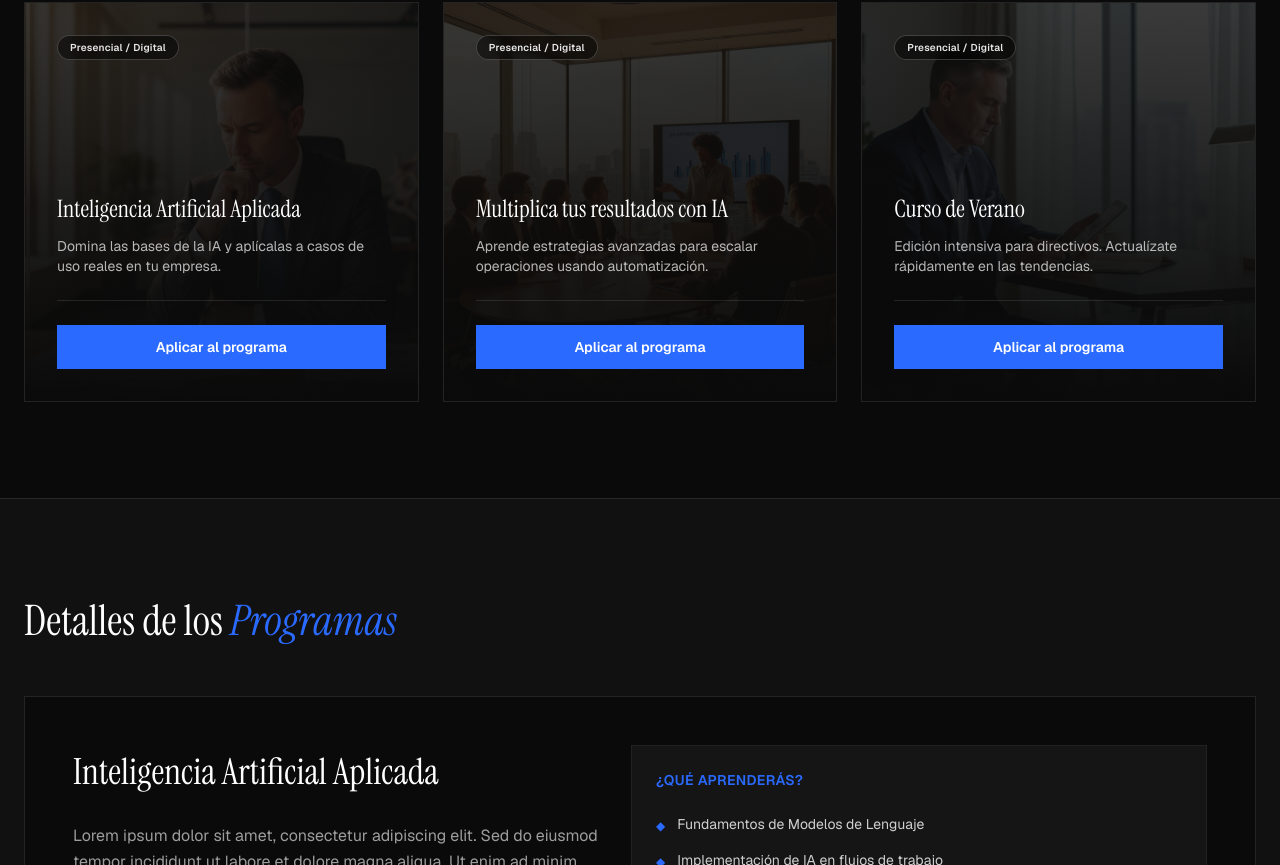
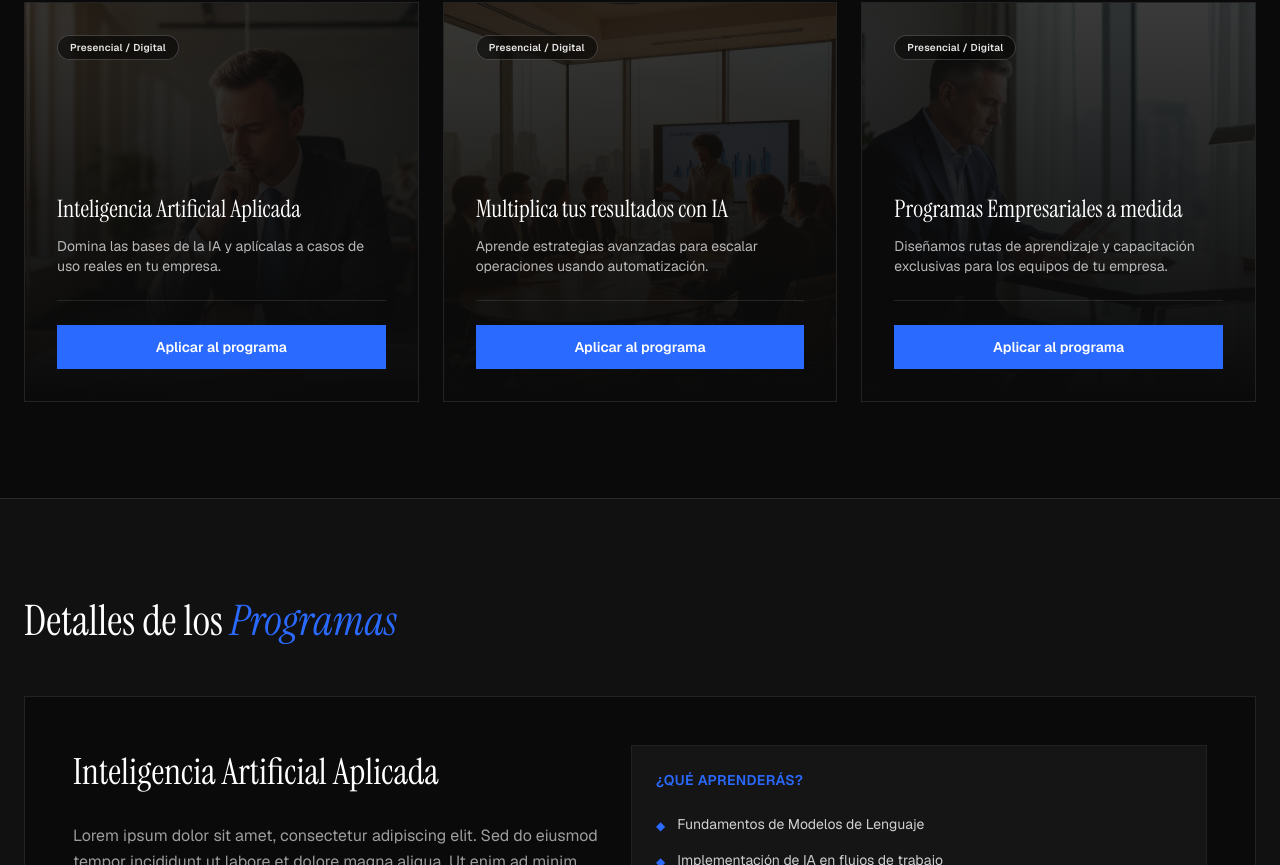
Before and after one commit to technetech/CursosTechnePagina, a React (Vite) app: page / in a window 1280 px wide. Shown: the part 1235-2100 px from the top of the page. Built offline with nearby package versions, Linux system fonts and the light colour scheme.

Commit message:
programasamedida

```diff
--- a/src/sections/DetallesCursos.tsx
+++ b/src/sections/DetallesCursos.tsx
@@ -34,13 +34,13 @@ const coursesDetails = [
   },
   {
     id: 3,
-    title: "Curso de Verano",
-    description: "Nemo enim ipsam voluptatem quia voluptas sit aspernatur aut odit aut fugit, sed quia consequuntur magni dolores eos qui ratione voluptatem sequi nesciunt. Neque porro quisquam est, qui dolorem ipsum quia dolor sit amet.",
+    title: "Programas Empresariales a medida",
+    description: "Creamos programas personalizados enfocados en las necesidades específicas de tu compañía, integrando a tus equipos en el uso estratégico y técnico de la inteligencia artificial para resolver problemas reales del negocio.",
     bullets: [
-      "Inmersión total en herramientas modernas",
-      "Talleres prácticos de resolución de problemas",
-      "Networking con otros directivos",
-      "Plan de acción para el próximo trimestre",
+      "Rutas de aprendizaje diseñadas para tus equipos",
+      "Proyectos aplicados a problemas internos de la empresa",
+      "Capacitación en herramientas de IA seleccionadas a medida",
+      "Seguimiento y evaluación del impacto en el negocio",
     ],
   },
 ];
--- a/src/sections/ProximasFechas.tsx
+++ b/src/sections/ProximasFechas.tsx
@@ -17,8 +17,8 @@ const courses = [
   },
   {
     id: 3,
-    title: "Curso de Verano",
-    description: "Edición intensiva para directivos. Actualízate rápidamente en las tendencias.",
+    title: "Programas Empresariales a medida",
+    description: "Diseñamos rutas de aprendizaje y capacitación exclusivas para los equipos de tu empresa.",
     modality: "Presencial / Digital",
     image: "/images/module-3.jpg",
   },
```
